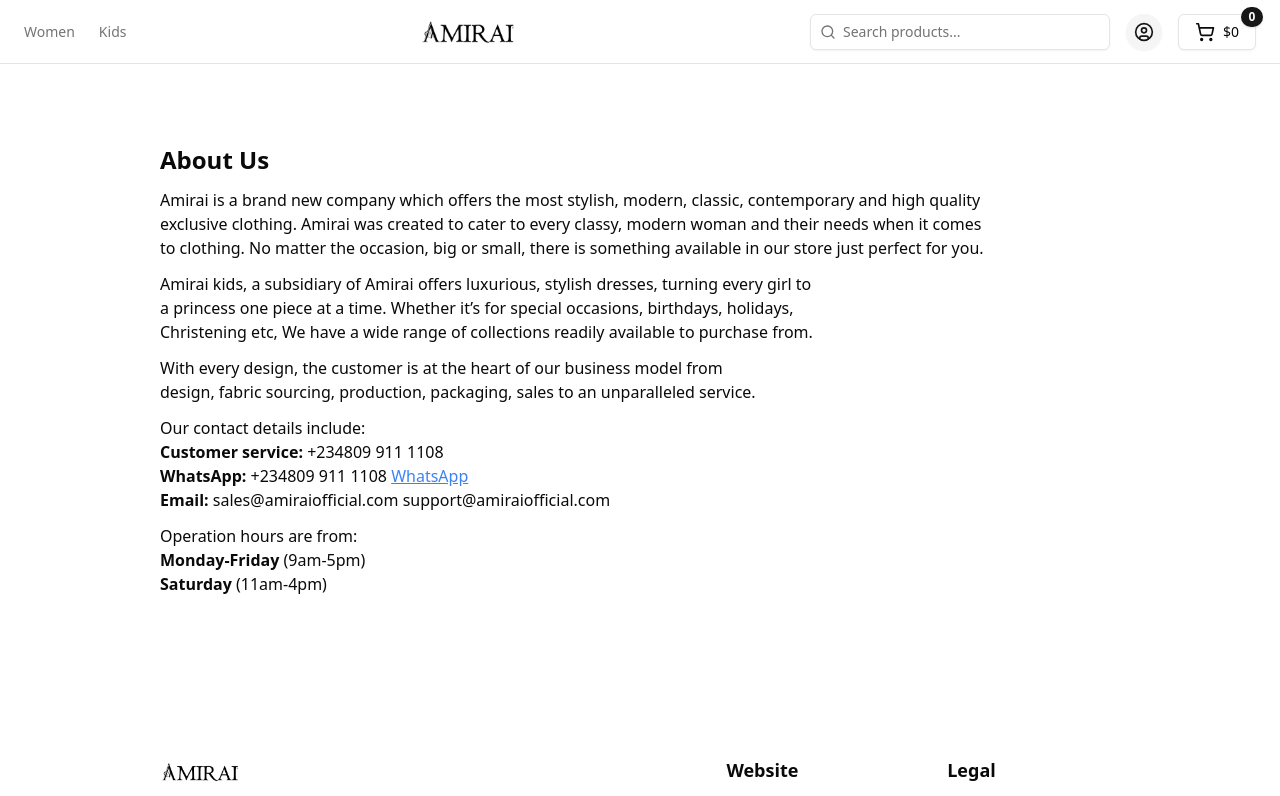
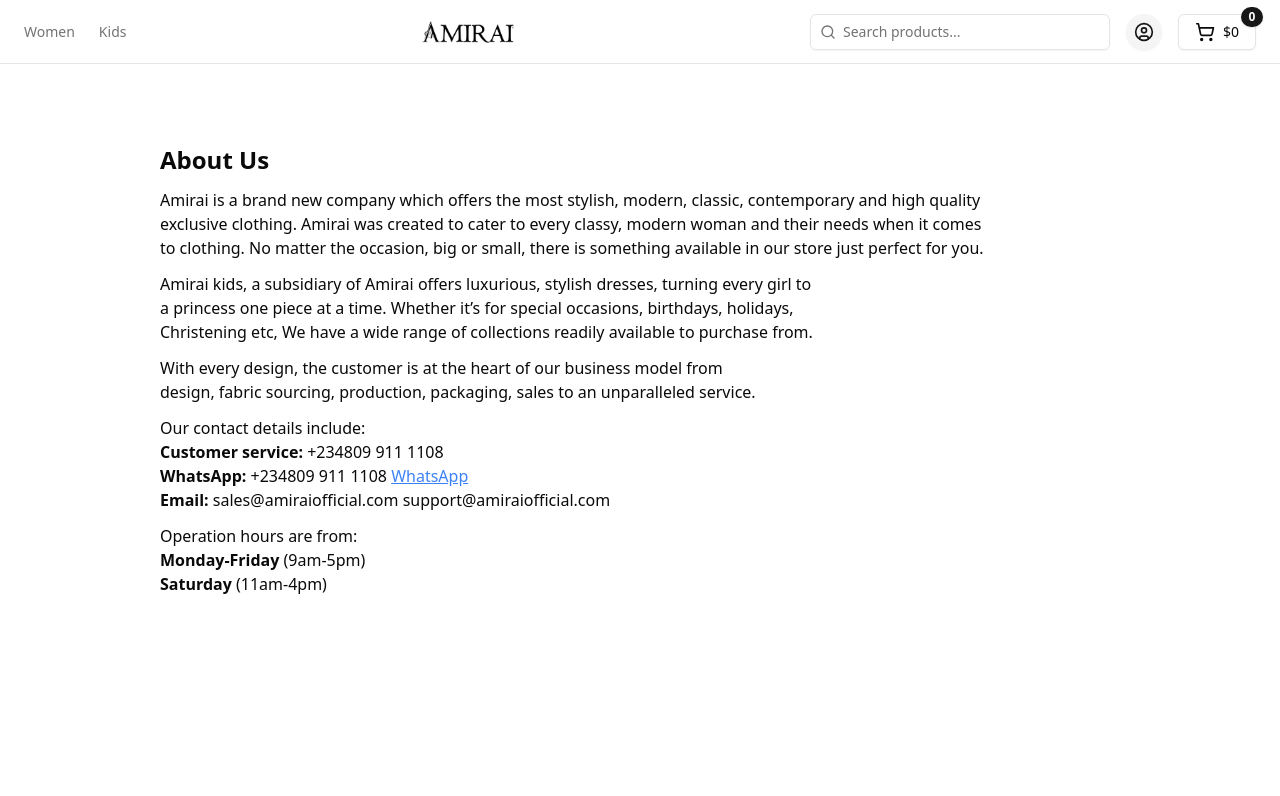
Before and after one commit to afullsnack/amirai-store, a Next.js app: page /about-us in a window 1280 px wide. Shown: the top 796 px of the page. Built offline with nearby package versions, Linux system fonts and the light colour scheme.

Commit message:
refactor: Remove the footer from other pages only show on the home page

```diff
--- a/src/app/(store-front)/layout.tsx
+++ b/src/app/(store-front)/layout.tsx
@@ -2,12 +2,8 @@
 import localFont from "next/font/local";
 import "./globals.css";
 import { Layout } from "@/components/craft";
-import SiteFooter from "@/components/Footer";
-import CategoriesSection from "@/components/Categories-Badge";
 import Header from "@/components/Header";
 import { Suspense } from "react";
-import { Skeleton } from "@/components/ui/skeleton";
-import { CartProvider } from "@/components/cart/cart-context";
 import CartWrapper from "@/components/cart/cart-wrapper";
 
 const geistSans = localFont({
@@ -48,7 +44,6 @@
             >
               <CategoriesSection />
             </Suspense>*/}
-            <SiteFooter />
           </CartWrapper>
         </Suspense>
       </body>
--- a/src/components/HomePage.tsx
+++ b/src/components/HomePage.tsx
@@ -2,6 +2,7 @@
 import Image from "next/image";
 import Hero from "@/components/Hero";
 import { Bus, Coins, Ruler } from "lucide-react";
+import SiteFooter from "@/components/Footer";
 
 type FeatureText = {
   icon: JSX.Element;
@@ -39,6 +40,7 @@
           </div>
         </Container>
       </Section>
+      <SiteFooter />
     </Main>
   );
 }
```
